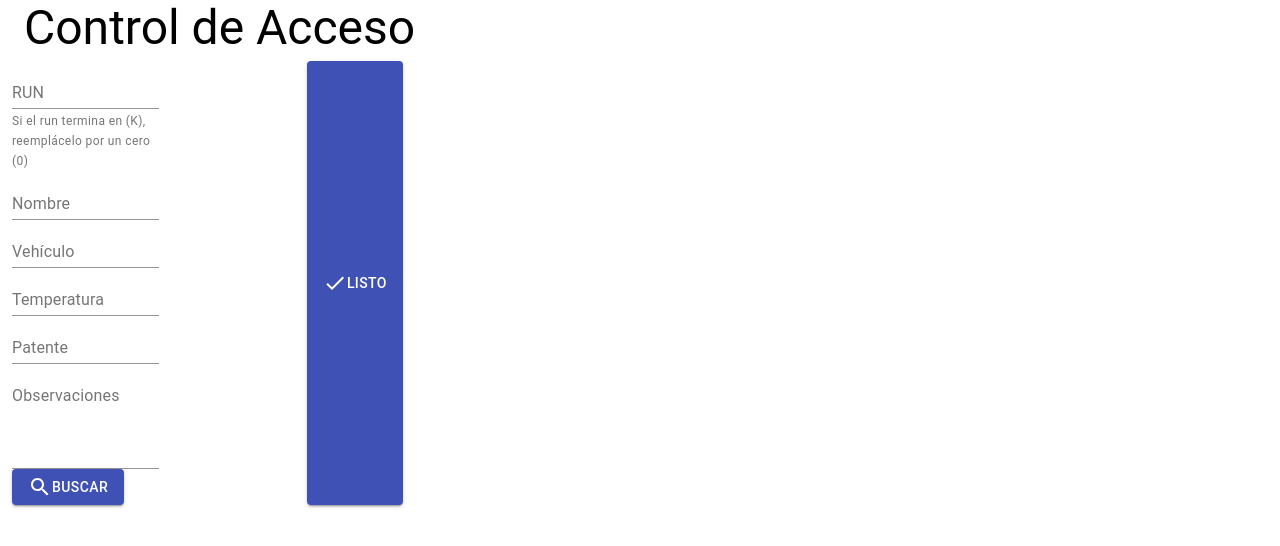
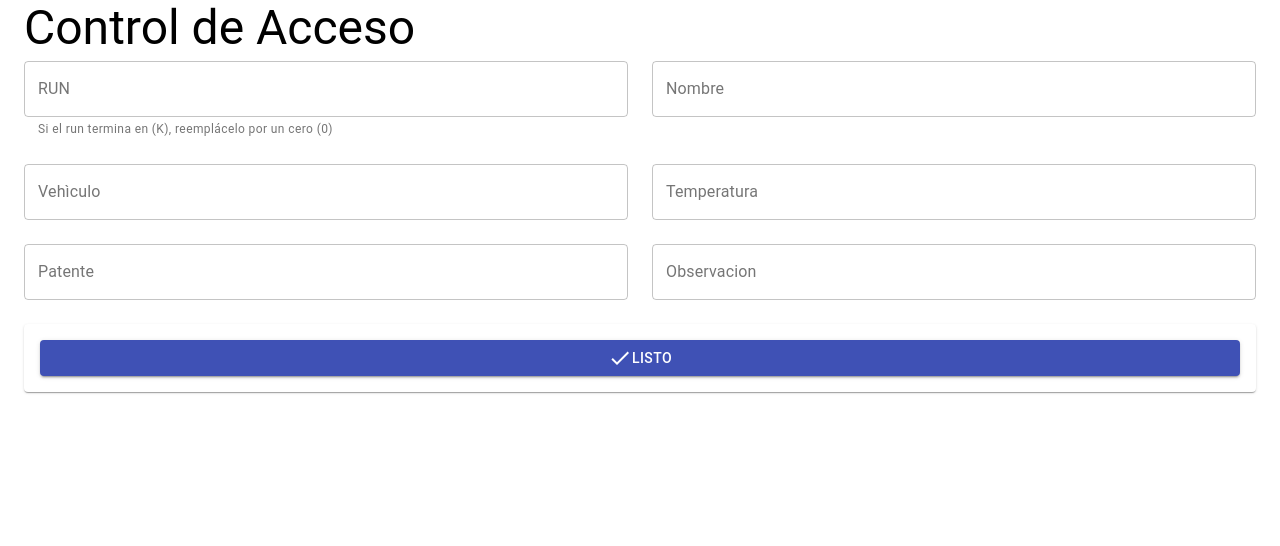
Before and after one commit to junder79/react-control-acceso-web, a React (Create React App) app: page / in a window 1280 px wide. Shown: the top 546 px of the page. Built offline with nearby package versions, Linux system fonts and the light colour scheme.

Commit message:
se integra outlined y cambios de formulario

```diff
--- a/src/views/formulario.js
+++ b/src/views/formulario.js
@@ -4,7 +4,7 @@ import FormControl from '@material-ui/core/FormControl';
 import Input from '@material-ui/core/Input';
 import InputLabel from '@material-ui/core/InputLabel';
 import FormHelperText from '@material-ui/core/FormHelperText';
-import { Grid, makeStyles, Button, Typography } from '@material-ui/core';
+import { Grid, makeStyles, Button, Typography, Paper, TextField } from '@material-ui/core';
 import SearchIcon from '@material-ui/icons/Search';
 import DoneIcon from '@material-ui/icons/Done';
 
@@ -16,11 +16,9 @@ function Formulario() {
             flexGrow: 1,
         },
         paper: {
-            height: 140,
-            width: 100,
-        },
-        control: {
             padding: theme.spacing(2),
+            textAlign: 'center',
+            color: theme.palette.text.secondary,
         },
     }));
 
@@ -54,7 +52,7 @@ function Formulario() {
                 Control de Acceso
             </Typography>
             <Grid container spacing={3} direction="row">
-                <form onSubmit={agregarAcceso}>
+                {/* <form onSubmit={agregarAcceso}>
 
                     <Grid item xs={6} >
                         <FormControl>
@@ -67,7 +65,7 @@ function Formulario() {
                     <Grid item xs={6}>
                         <FormControl>
                             <InputLabel htmlFor="nombre">Nombre</InputLabel>
-                            <Input id="nombre" name ="nombre"  onChange={valorInputs} />
+                            <Input id="nombre" name="nombre" onChange={valorInputs} />
                         </FormControl>
                     </Grid>
 
@@ -106,18 +104,120 @@ function Formulario() {
                         <SearchIcon />   BUSCAR
 
 </Button>
-
-
-                </form>
-
-                <Button variant="contained" color="primary">
-                    <DoneIcon />
+                    <Button variant="contained" color="primary">
+                        <DoneIcon />
                 LISTO
                 </Button>
 
+                </form> */}
+
+
+
             </Grid>
 
+            <div className={classes.root}>
+                <Grid container spacing={3}>
+                    {/* <form onSubmit={agregarAcceso}> */}
+                    <Grid item xs={6}>
 
+                        <FormControl fullWidth>
+
+                            <TextField
+                                id="outlined-helperText"
+                                label="RUN"
+                                defaultValue=""
+                                name="run"
+                                helperText="Si el run termina en (K), reemplácelo por un cero (0)"
+                                variant="outlined"
+                                onChange={valorInputs}
+                            />
+                        </FormControl>
+
+                    </Grid>
+                    <Grid item xs={6}>
+
+                        <FormControl fullWidth >
+                            <TextField
+                                id="outlined-helperText"
+                                label="Nombre"
+                                defaultValue=""
+                                name="nombre"
+                                variant="outlined"
+                                onChange={valorInputs}
+                            />
+                        </FormControl>
+
+                    </Grid>
+                    <Grid item xs={6}>
+
+                        <FormControl fullWidth>
+                            <TextField
+                                id="outlined-helperText"
+                                label="Vehìculo"
+                                defaultValue=""
+                                name="vehiculo"
+                                variant="outlined"
+                                onChange={valorInputs}
+                            />
+                        </FormControl>
+                    </Grid>
+                    <Grid item xs={6}>
+
+                        <FormControl fullWidth >
+                            <TextField
+                                id="outlined-helperText"
+                                label="Temperatura"
+                                defaultValue=""
+                                name="temperatura"
+                                variant="outlined"
+                                onChange={valorInputs}
+                            />
+                        </FormControl>
+
+                    </Grid>
+                    <Grid item xs={6}>
+
+                        <FormControl fullWidth >
+                            <TextField
+                                id="outlined-helperText"
+                                label="Patente"
+                                defaultValue=""
+                                name="patente"
+                                variant="outlined"
+                                onChange={valorInputs}
+                            />
+                        </FormControl>
+
+                    </Grid>
+                    <Grid item xs={6}>
+
+                        <FormControl fullWidth >
+                            <TextField
+                                id="outlined-helperText"
+                                label="Observacion"
+                                defaultValue=""
+                                name="observacion"
+                                variant="outlined"
+                                onChange={valorInputs}
+                            />
+                        </FormControl>
+
+                    </Grid>
+                    <Grid item xs={12}>
+                        <Paper className={classes.paper}>
+                            <FormControl fullWidth >
+                                <Button type="submit" variant="contained" color="primary">
+                                    <DoneIcon />
+                LISTO
+                </Button>
+                            </FormControl>
+                        </Paper>
+                    </Grid>
+
+                    {/* </form> */}
+                </Grid>
+
+            </div>
         </>
     )
 
```
